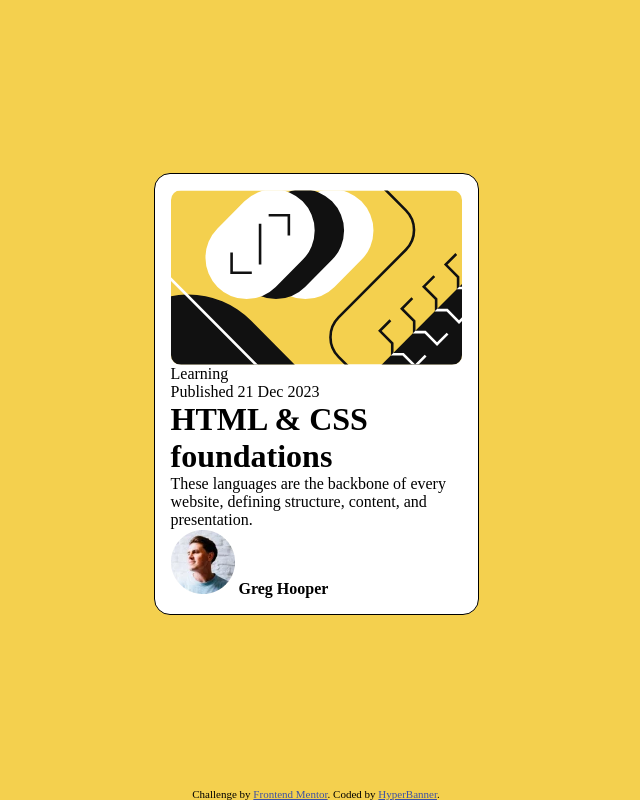
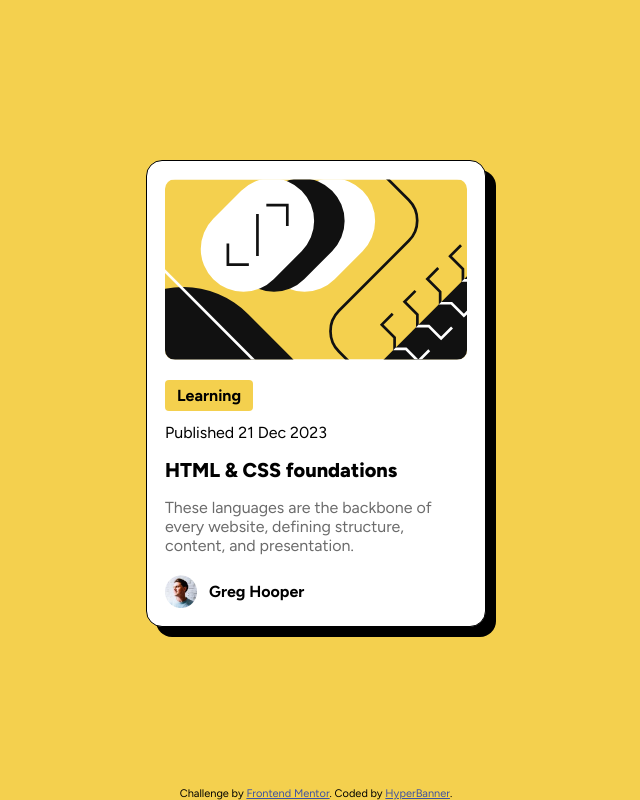
Before and after one commit to HyperBanner/blog_review_card, a plain HTML site: page index.html in a window 1280 px wide. Shown: the whole page, without its empty margins (324-964 px from the left). Drawn offline with Linux system fonts and the light colour scheme.

Commit message:
Page Done
Finally got to a point where I think it's
close enough to the example. Time to edit
the README and the project is done!.

```diff
--- a/index.html
+++ b/index.html
@@ -38,13 +38,14 @@
         <div class="text">
           <p class="tag">Learning</p>
           <p class="date">Published 21 Dec 2023</p>
-          <h1>HTML & CSS foundations</h1>
-          <p>
+          <h1 class="header">HTML & CSS foundations</h1>
+          <p class="paragraph">
             These languages are the backbone of every website, defining
             structure, content, and presentation.
           </p>
           <div class="author">
             <img
+              class="profile_pic"
               src="assets/images/image-avatar.webp"
               alt="greg_hooper_profile_image"
             />
--- a/style.css
+++ b/style.css
@@ -1,3 +1,5 @@
+@import url('https://fonts.googleapis.com/css2?family=Figtree:ital,wght@0,300..900;1,300..900&display=swap');
+
 *,
 *::before,
 *::after {
@@ -13,6 +15,7 @@ body {
   justify-content: center;
   align-items: center;
   background-color: hsl(47, 88%, 63%);
+  font-family: Figtree, monospace;
 }
 
 .attribution {
@@ -22,22 +25,56 @@ body {
 .card {
   margin-top: auto;
   background-color: white;
-  padding: 16px;
-  max-width: 325px;
+  padding: 18px;
+  max-width: 340px;
   display: flex;
   flex-direction: column;
   align-items: center;
   border-radius: 16px;
   border: 1px solid black;
+  box-shadow: 10px 10px;
 }
 
 .content {
   display: flex;
   flex-direction: column;
   align-items: center;
+  gap: 8px;
 }
 
 .illustration {
   width: 100%;
   border-radius: 10px;
 }
+
+.tag {
+  margin: 12px 0px;
+  background-color: hsl(47, 88%, 63%);
+  width: min-content;
+  padding: 6px 12px;
+  border-radius: 4px;
+  font-weight: bold;
+  font-size: 16px;
+}
+
+.header {
+  margin: 16px 0px;
+  font-size: 20px;
+  font-weight: 800;
+}
+
+.paragraph {
+  font-size: 16px;
+  color: hsl(0, 0%, 42%);
+}
+
+.author {
+  margin-top: 20px;
+  display: flex;
+  align-items: center;
+  gap: 12px;
+}
+
+.profile_pic {
+  max-width: 32px;
+}
```
